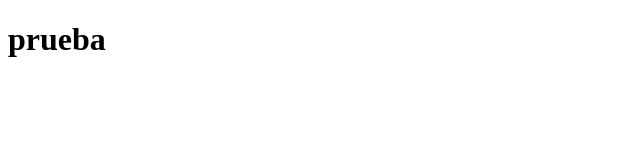
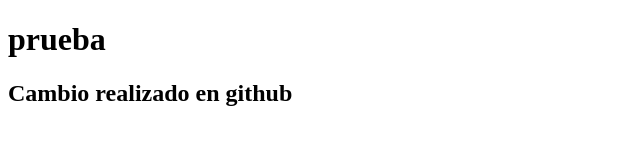
Before and after one commit to Manoliyomuro/prueba, a plain HTML site: page index.html in a window 1280 px wide. Shown: the whole page, without its empty margins (0-640 px from the left). Drawn offline with Linux system fonts and the light colour scheme.

Commit message:
Update index.html

```diff
--- a/index.html
+++ b/index.html
@@ -7,5 +7,6 @@
 </head>
 <body>
     <h1>prueba</h1>
+    <h2>Cambio realizado en github</h2>
 </body>
 </html>
```
